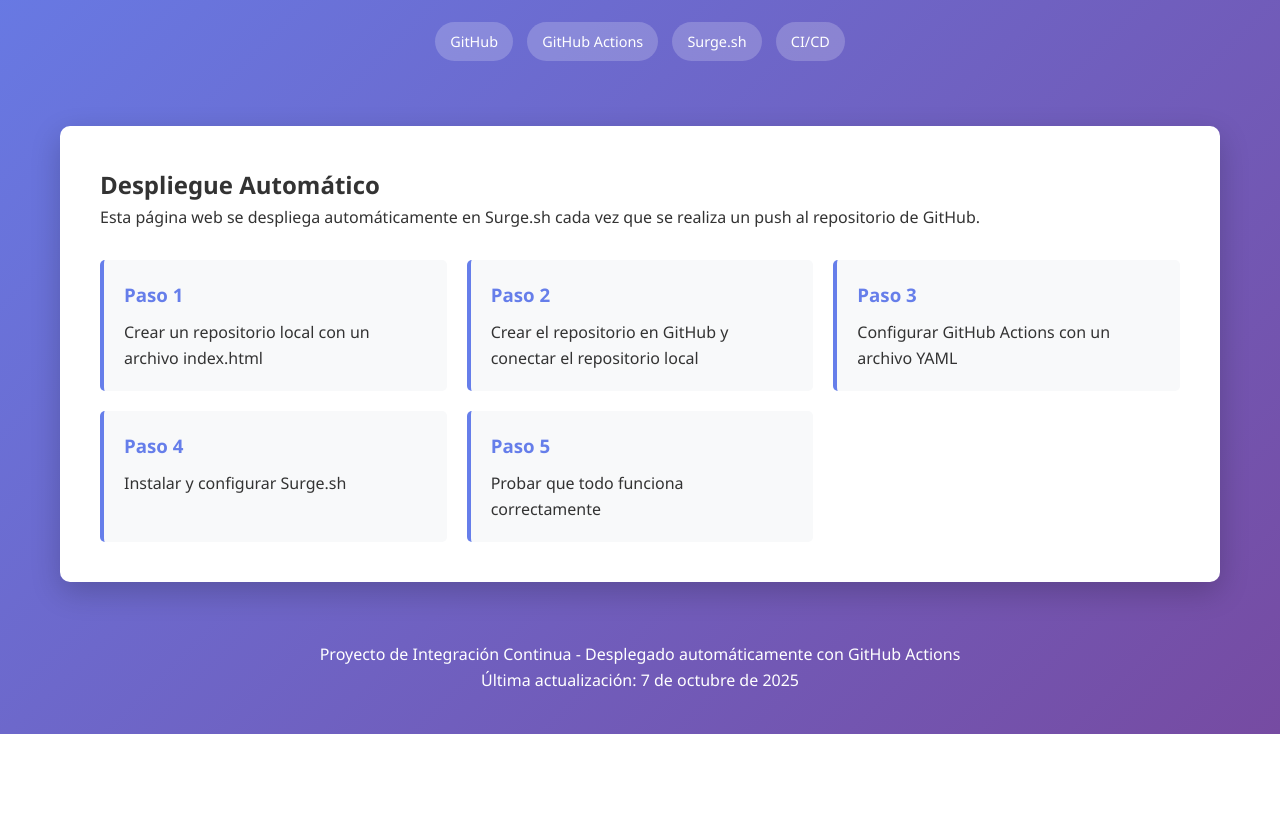
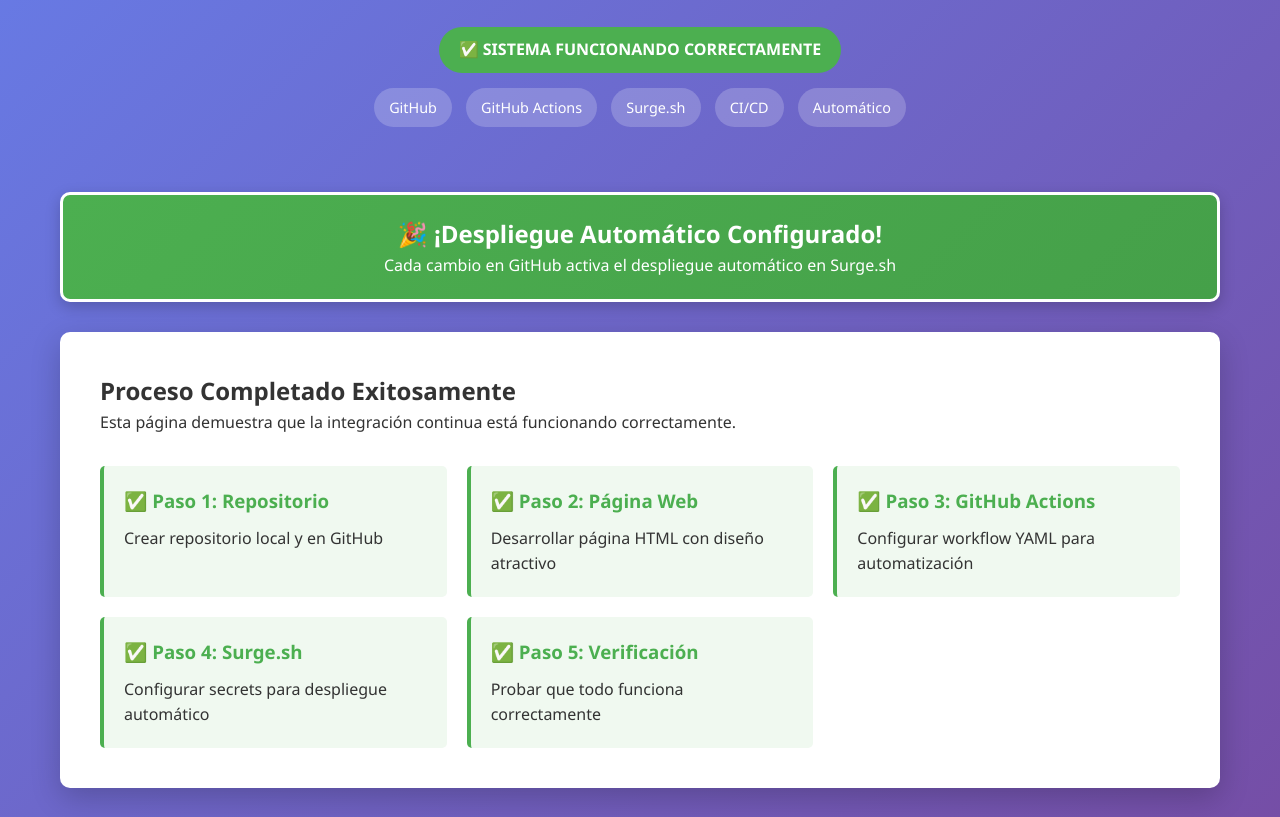
Before and after one commit to Brawly2311/Primer-parcial, a plain HTML site: page index.html in a window 1280 px wide. Shown: the part 228-1045 px from the top of the page. Before the commit the page ends 962 px from the top, so only its background shows below. Drawn offline with Linux system fonts and the light colour scheme.

Commit message:
Update index.html

```diff
--- a/index.html
+++ b/index.html
@@ -3,7 +3,7 @@
 <head>
     <meta charset="UTF-8">
     <meta name="viewport" content="width=device-width, initial-scale=1.0">
-    <title>Integración Continua con Surge.sh</title>
+    <title>Primer Parcial - Integración Continua Exitosa</title>
     <style>
         * {
             margin: 0;
@@ -51,6 +51,17 @@
             margin-bottom: 30px;
         }
 
+        .success-banner {
+            background: linear-gradient(135deg, #4CAF50, #45a049);
+            color: white;
+            padding: 20px;
+            border-radius: 10px;
+            text-align: center;
+            margin-bottom: 30px;
+            border: 3px solid #fff;
+            box-shadow: 0 5px 15px rgba(0,0,0,0.2);
+        }
+
         .steps {
             display: grid;
             grid-template-columns: repeat(auto-fit, minmax(300px, 1fr));
@@ -65,9 +76,23 @@
             border-radius: 5px;
         }
 
+        .step.completed {
+            border-left-color: #4CAF50;
+            background: #f0f9f0;
+        }
+
         .step h3 {
             color: #667eea;
             margin-bottom: 10px;
+        }
+
+        .step.completed h3 {
+            color: #4CAF50;
+        }
+
+        .checkmark {
+            color: #4CAF50;
+            font-weight: bold;
         }
 
         footer {
@@ -86,6 +111,16 @@
             font-size: 0.9rem;
         }
 
+        .status {
+            background: #4CAF50;
+            color: white;
+            padding: 10px 20px;
+            border-radius: 25px;
+            display: inline-block;
+            margin: 10px 0;
+            font-weight: bold;
+        }
+
         @media (max-width: 768px) {
             h1 {
                 font-size: 2rem;
@@ -100,39 +135,46 @@
 <body>
     <div class="container">
         <header>
-            <h1>Integración Continua</h1>
-            <p class="subtitle">GitHub Actions + Surge.sh</p>
+            <h1>🚀 ¡Integración Continua Exitosa!</h1>
+            <p class="subtitle">GitHub Actions + Surge.sh - Primer Parcial</p>
+            <div class="status">✅ SISTEMA FUNCIONANDO CORRECTAMENTE</div>
             <div>
                 <span class="badge">GitHub</span>
                 <span class="badge">GitHub Actions</span>
                 <span class="badge">Surge.sh</span>
                 <span class="badge">CI/CD</span>
+                <span class="badge">Automático</span>
             </div>
         </header>
 
+        <div class="success-banner">
+            <h2>🎉 ¡Despliegue Automático Configurado!</h2>
+            <p>Cada cambio en GitHub activa el despliegue automático en Surge.sh</p>
+        </div>
+
         <div class="content">
-            <h2>Despliegue Automático</h2>
-            <p>Esta página web se despliega automáticamente en Surge.sh cada vez que se realiza un push al repositorio de GitHub.</p>
+            <h2>Proceso Completado Exitosamente</h2>
+            <p>Esta página demuestra que la integración continua está funcionando correctamente.</p>
 
             <div class="steps">
-                <div class="step">
-                    <h3>Paso 1</h3>
-                    <p>Crear un repositorio local con un archivo index.html</p>
+                <div class="step completed">
+                    <h3><span class="checkmark">✅</span> Paso 1: Repositorio</h3>
+                    <p>Crear repositorio local y en GitHub</p>
                 </div>
-                <div class="step">
-                    <h3>Paso 2</h3>
-                    <p>Crear el repositorio en GitHub y conectar el repositorio local</p>
+                <div class="step completed">
+                    <h3><span class="checkmark">✅</span> Paso 2: Página Web</h3>
+                    <p>Desarrollar página HTML con diseño atractivo</p>
                 </div>
-                <div class="step">
-                    <h3>Paso 3</h3>
-                    <p>Configurar GitHub Actions con un archivo YAML</p>
+                <div class="step completed">
+                    <h3><span class="checkmark">✅</span> Paso 3: GitHub Actions</h3>
+                    <p>Configurar workflow YAML para automatización</p>
                 </div>
-                <div class="step">
-                    <h3>Paso 4</h3>
-                    <p>Instalar y configurar Surge.sh</p>
+                <div class="step completed">
+                    <h3><span class="checkmark">✅</span> Paso 4: Surge.sh</h3>
+                    <p>Configurar secrets para despliegue automático</p>
                 </div>
-                <div class="step">
-                    <h3>Paso 5</h3>
+                <div class="step completed">
+                    <h3><span class="checkmark">✅</span> Paso 5: Verificación</h3>
                     <p>Probar que todo funciona correctamente</p>
                 </div>
             </div>
@@ -140,16 +182,20 @@
 
         <footer>
             <p>Proyecto de Integración Continua - Desplegado automáticamente con GitHub Actions</p>
-            <p>Última actualización: <span id="fecha"></span></p>
+            <p><strong>Estudiante:</strong> Brawly2311 | <strong>Última actualización:</strong> <span id="fecha"></span></p>
+            <p><strong>URL:</strong> https://primer-parcial-brawly.surge.sh</p>
         </footer>
     </div>
 
     <script>
-        // Mostrar la fecha actual
-        document.getElementById('fecha').textContent = new Date().toLocaleDateString('es-ES', {
+        // Mostrar la fecha y hora actual
+        const ahora = new Date();
+        document.getElementById('fecha').textContent = ahora.toLocaleDateString('es-ES', {
             year: 'numeric',
             month: 'long',
-            day: 'numeric'
+            day: 'numeric',
+            hour: '2-digit',
+            minute: '2-digit'
         });
     </script>
 </body>
```
